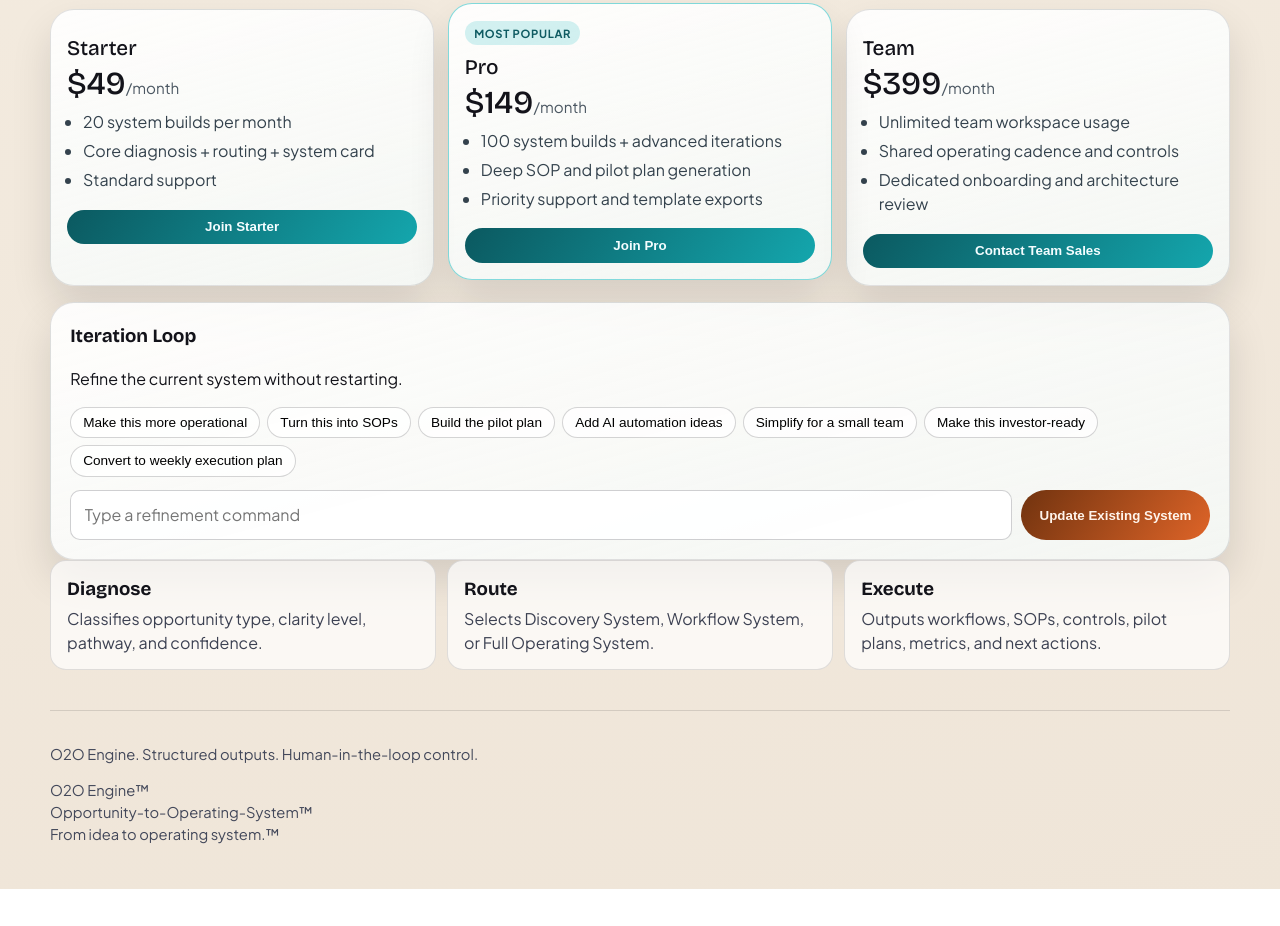
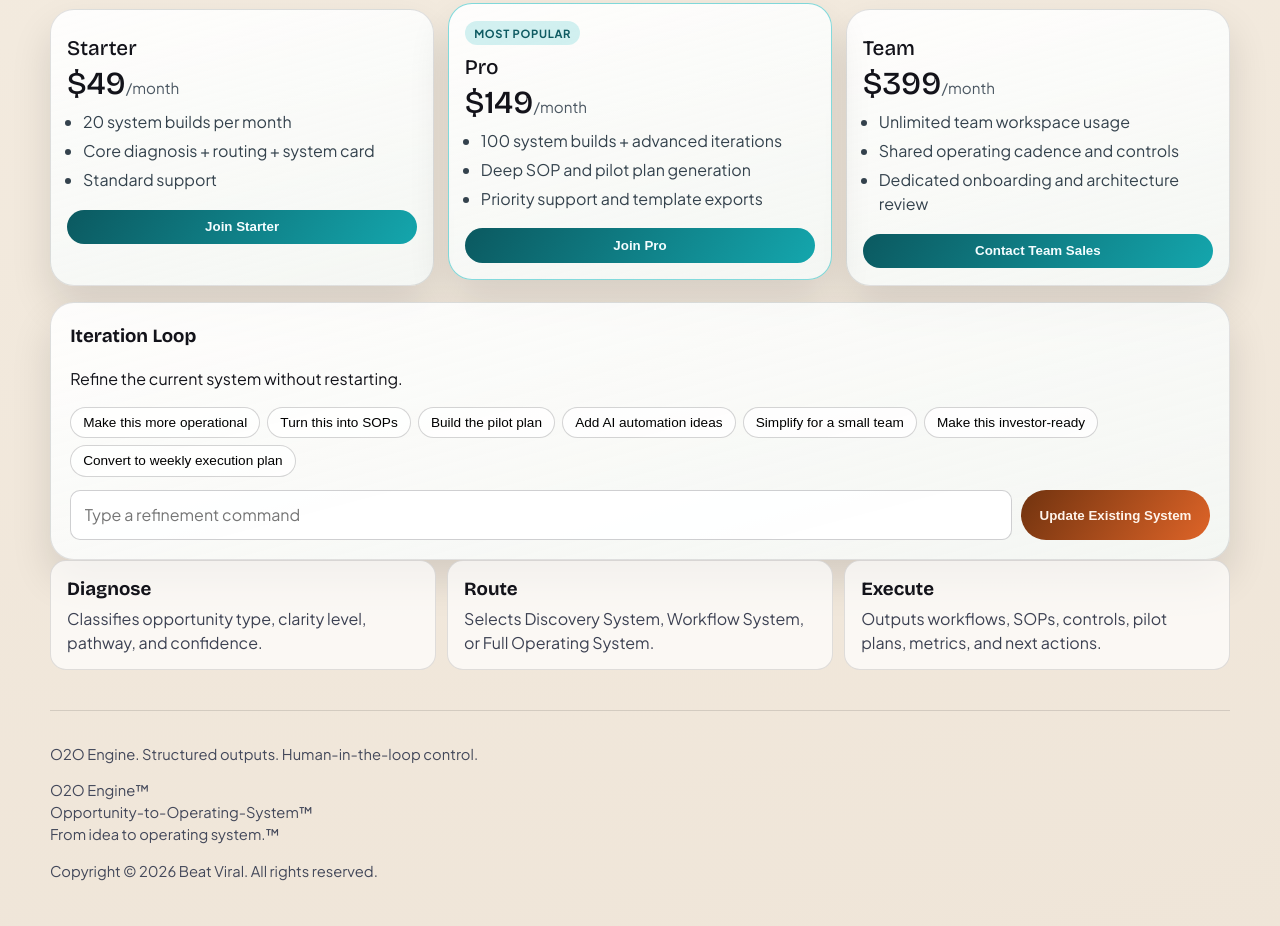
Before and after one commit to BeatViral/o2o-engine, a plain HTML site: page frontend/index.html in a window 1280 px wide. Shown: the part 2627-3553 px from the top of the page. Before the commit the page ends 3516 px from the top, so only its background shows below. Drawn offline with nearby package versions, Linux system fonts and the light colour scheme; no server answers.

Commit message:
Add copyright line to footer

```diff
--- a/frontend/index.html
+++ b/frontend/index.html
@@ -270,6 +270,7 @@
     <footer class="site-footer">
       <p>O2O Engine. Structured outputs. Human-in-the-loop control.</p>
       <p>O2O Engine™<br />Opportunity-to-Operating-System™<br />From idea to operating system.™</p>
+      <p>Copyright © 2026 Beat Viral. All rights reserved.</p>
     </footer>
 
     <script src="env.js"></script>
```
